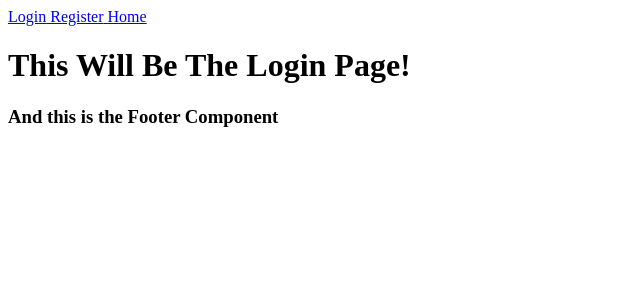
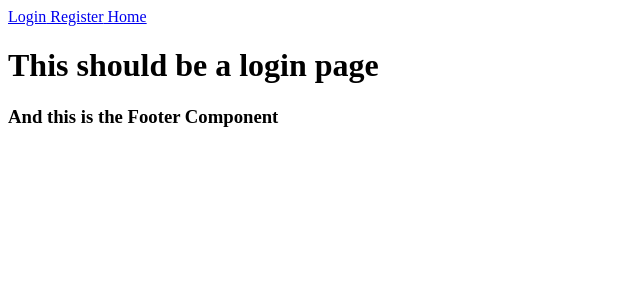
Before and after one commit to Kaeriv93/capstone-mern-front, a React (Create React App) app: page /login in a window 1280 px wide. Shown: the top 300 px of the page, without its empty margins (0-640 px from the left). Built offline with nearby package versions, Linux system fonts and the light colour scheme.

Commit message:
working on login page

```diff
--- a/package.json
+++ b/package.json
@@ -6,6 +6,8 @@
     "@testing-library/jest-dom": "^5.16.4",
     "@testing-library/react": "^13.3.0",
     "@testing-library/user-event": "^13.5.0",
+    "axios": "^0.27.2",
+    "jsonwebtoken": "^8.5.1",
     "react": "^18.1.0",
     "react-dom": "^18.1.0",
     "react-router-dom": "^6.3.0",
--- a/src/Components/Main.js
+++ b/src/Components/Main.js
@@ -2,6 +2,7 @@ import{Routes, Route} from 'react-router-dom'
 import Home from '../Pages/Home'
 import Login from '../Pages/Login'
 import Register from '../Pages/Register'
+
 
 const Main = () =>{
     return(
--- a/src/Pages/Login.js
+++ b/src/Pages/Login.js
@@ -1,9 +1,15 @@
+import {useState} from 'react'
+import { useNavigate } from 'react-router-dom'
+
+
 const Login = () =>{
-    return(
+   return(
+       <>
         <div>
-            <h1>This Will Be The Login Page!</h1>
+            <h1>This should be a login page</h1>
         </div>
-    )
+       </>
+   )
 }
 
 export default Login
```
Also changed, not shown: 1 other file (tests, documents, lock files or other folders).
